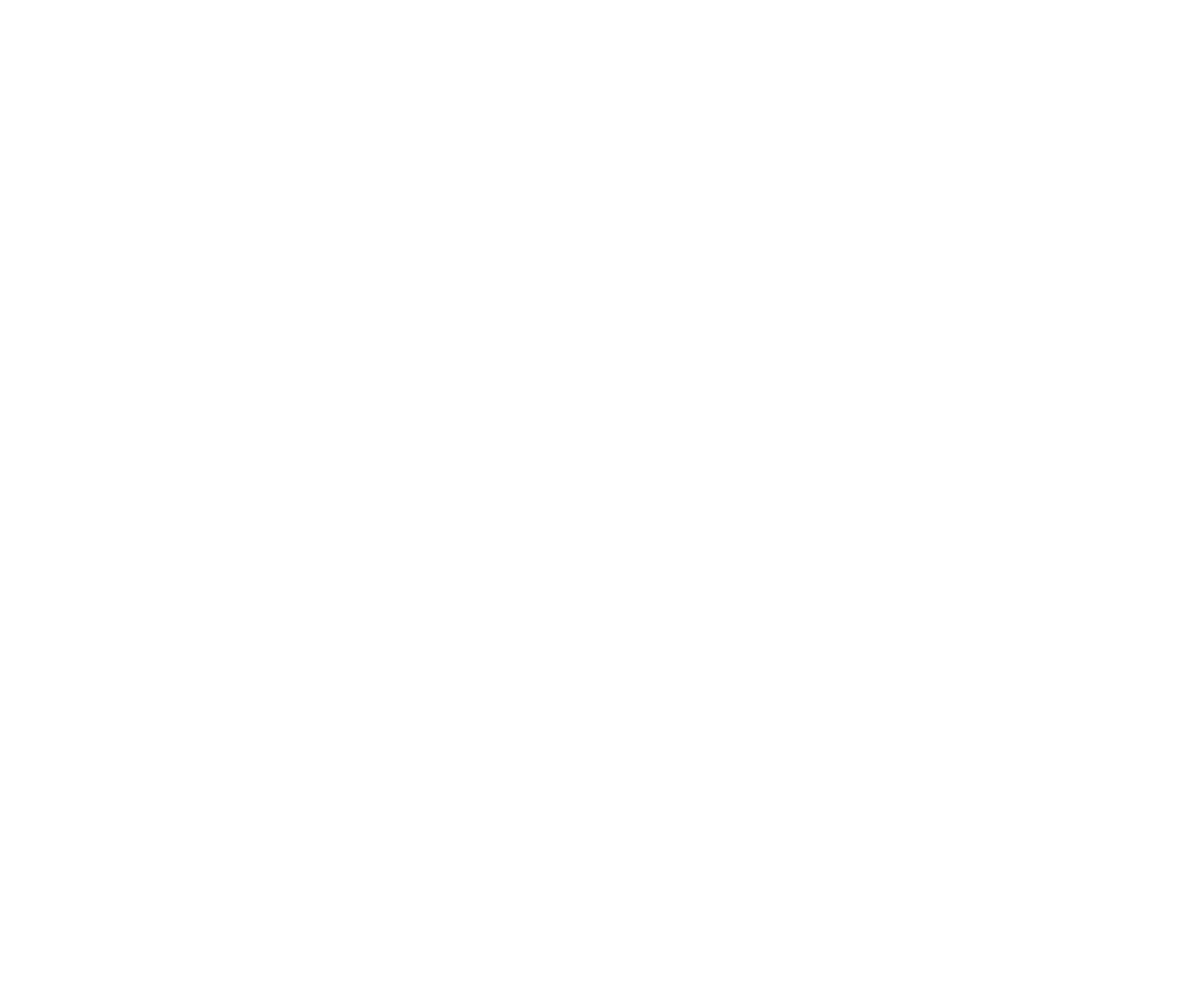
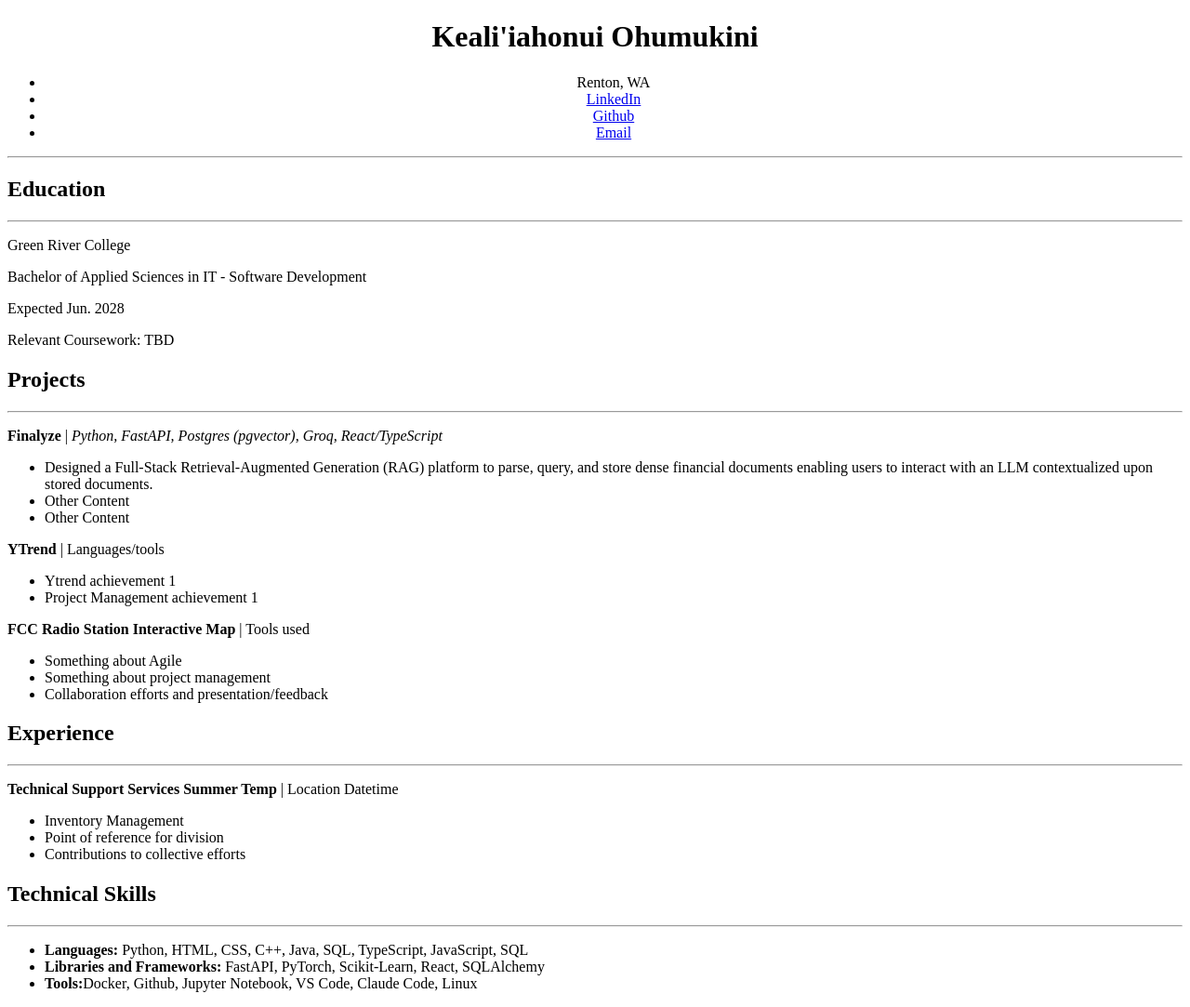
Before and after one commit to kohumukini/kealii-ohumukini-portfolio, a plain HTML site: page index.html in a window 1280 px wide. Shown: the whole page at 93% size. Before the commit the page ends 800 px from the top, so only its background shows below. Drawn offline with Linux system fonts and the light colour scheme.

Commit message:
feat (index): Create Resume skeleton

```diff
--- a/index.html
+++ b/index.html
@@ -8,6 +8,79 @@
 
 </head>
 <body>
+    <header align="center">
+        <h1>Keali'iahonui Ohumukini</h1>
+        <ul>
+            <li>Renton, WA</li>
+            <li><a href="https://www.linkedin.com/in/kealii-ohumukini" target="_blank">LinkedIn</a></li>
+            <li><a href="https://www.github.com/kohumukini" target="_blank">Github</a></li>
+            <li><a href="mailto:kealii.ohumukini@gmail.com" target="_blank">Email</a></li>
+        </ul>
+        <hr>
+    </header>
+    <main>
+        <section id="education">
+            <h2>Education</h2>
+            <hr>
+            <p>Green River College</p>
+            <div class="degree">
+                <p>Bachelor of Applied Sciences in IT - Software Development</p>
+                <p>Expected Jun. 2028</p>
+                <p>Relevant Coursework: TBD</p>
+            </div>
+        </section>
+        <section id="projects">
+            <h2>Projects</h2>
+            <hr>
+            <div class="single-project">
+                <p><strong>Finalyze</strong> | <i>Python, FastAPI, Postgres (pgvector), Groq, React/TypeScript</i></p>
+                <ul class="project-description">
+                    <li>Designed a Full-Stack Retrieval-Augmented Generation (RAG) platform to parse, query, and store dense financial documents
+                        enabling users to interact with an LLM contextualized upon stored documents.
+                    </li>
+                    <li>Other Content</li>
+                    <li>Other Content</li>
+                </ul>
+            </div>
 
+            <div class="single-project">
+                <p><strong>YTrend</strong> | Languages/tools</p>
+                <ul class="project-description">
+                    <li>Ytrend achievement 1</li>
+                    <li>Project Management achievement 1</li>
+                </ul>
+            </div>
+
+            <div class="single-project">
+                <p><strong>FCC Radio Station Interactive Map</strong> | Tools used</p>
+                <ul class="project-description">
+                    <li>Something about Agile</li>
+                    <li>Something about project management</li>
+                    <li>Collaboration efforts and presentation/feedback</li>
+                </ul>
+            </div>
+        </section>
+        <section id="experience">
+            <h2>Experience</h2>
+            <hr>
+            <div class="experience-chunk">
+                <p><strong>Technical Support Services Summer Temp</strong> | Location Datetime</p>
+                <ul class="experience-desc">
+                    <li>Inventory Management</li>
+                    <li>Point of reference for division</li>
+                    <li>Contributions to collective efforts</li>
+                </ul>
+            </div>
+        </section>
+        <section id="technical-skills">
+            <h2>Technical Skills</h2>
+            <hr>
+            <ul>
+                <li><strong>Languages:</strong> Python, HTML, CSS, C++, Java, SQL, TypeScript, JavaScript, SQL</li>
+                <li><strong>Libraries and Frameworks:</strong> FastAPI, PyTorch, Scikit-Learn, React, SQLAlchemy</li>
+                <li><strong>Tools:</strong>Docker, Github, Jupyter Notebook, VS Code, Claude Code, Linux</li>
+            </ul>
+        </section>
+    </main>
 </body>
 </html>
```
